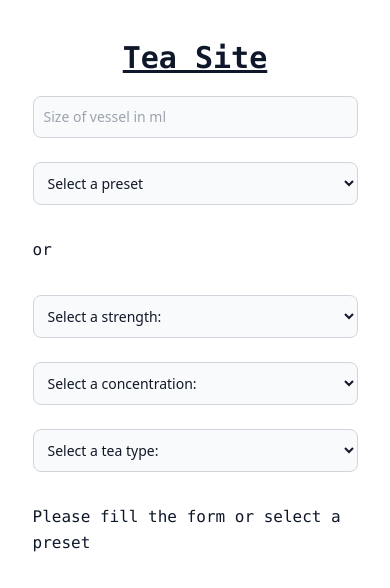
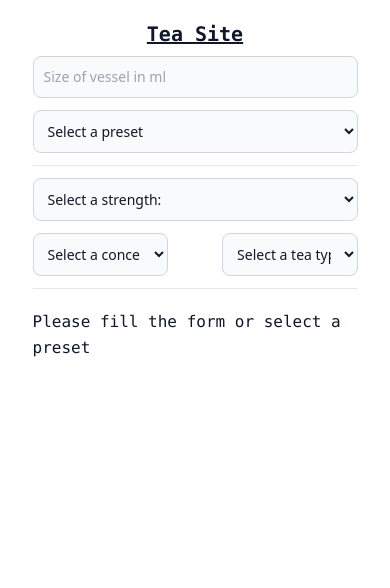
Before and after one commit to bosi-programming/tea-site, a React (Vite) app: page / in a window 390 px wide. Shown: the top 588 px of the page. Built offline with nearby package versions, Linux system fonts and the light colour scheme.

Commit message:
Fix mobile version

```diff
--- a/src/App.constants.ts
+++ b/src/App.constants.ts
@@ -1,4 +1,4 @@
-import { TConcentration, TStrength, TTea } from './App.types';
+import { TConcentration, TStrength } from './App.types';
 
 export const BASE_INFUSION_TIME: Record<
   TStrength,
--- a/src/App.tsx
+++ b/src/App.tsx
@@ -5,14 +5,13 @@ import { useInfusionStore } from './stores';
 
 function App() {
   const intl = useIntl();
-  const { grams, infusionsTime, totalInfusions } =
-    useInfusionStore();
+  const { grams, infusionsTime, totalInfusions } = useInfusionStore();
   const shouldShowInfusionSection = grams && infusionsTime && totalInfusions;
 
   return (
     <main
       className={`flex h-screen w-screen flex-col items-center bg-white
-      pt-10 dark:bg-green sm:pt-20 lg:justify-center lg:p-0`}
+      pt-5 dark:bg-green md:pt-20 lg:justify-center lg:p-0`}
     >
       <Title>{intl.formatMessage({ id: 'title' })}</Title>
       <TeaForm />
--- a/src/components/Button.tsx
+++ b/src/components/Button.tsx
@@ -9,6 +9,8 @@ export interface ButtonProps {
 }
 
 const baseClasses = [
+  'text-sm',
+  'md:text-sm',
   'text-center',
   'w-6/12',
   'rounded',
--- a/src/components/Input.tsx
+++ b/src/components/Input.tsx
@@ -14,7 +14,7 @@ export function Input({ labelChildren, ...rest }: InputProps) {
       {...rest}
       className={classNames(
         `bg-gray-50 border border-gray-300 text-gray-900
-          mb-6 text-sm rounded-lg focus:ring-blue-500
+          mb-3 md:mb-6 text-sm rounded-lg focus:ring-blue-500
           focus:border-blue-500 p-2.5 dark:bg-green dark:border-emerald
           outline-none
           dark:placeholder-peach dark:text-peach
--- a/src/components/Selector.tsx
+++ b/src/components/Selector.tsx
@@ -12,7 +12,7 @@ export function Selector({ labelChildren, options, ...rest }: SelectorProps) {
       aria-label={labelChildren as string}
       {...rest}
       className={classNames(
-        `bg-gray-50 border border-gray-300 text-gray-900 mb-6 text-sm rounded-lg
+        `bg-gray-50 border border-gray-300 text-gray-900 mb-3 md:mb-6 text-sm rounded-lg
           focus:ring-blue-500 focus:border-blue-500 p-2.5 dark:bg-green
           dark:border-emerald dark:placeholder-emerald dark:text-peach dark:focus:ring-emerald
           outline-none
--- a/src/components/Title.tsx
+++ b/src/components/Title.tsx
@@ -9,7 +9,8 @@ export function Title({ className, children }: TitleProps) {
   return (
     <h1
       className={classNames(
-        'text-3xl',
+        'text-xl',
+        'md:text-3xl',
         'font-bold',
         'font-mono',
         'underline',
--- a/src/modules/StartInfusionSection/StartInfusionSection.tsx
+++ b/src/modules/StartInfusionSection/StartInfusionSection.tsx
@@ -23,13 +23,13 @@ export function StartInfusionSection() {
   // TODO: Add reset button
   return (
     <section className="w-5/6 max-w-screen-md text-left">
-      <Paragraph>
+      <Paragraph className="text-sm">
         <span className="dark:text-pink">
           <Leaf height={24} width={24} className="inline-block align-middle" />{' '}
         </span>
         {grams} g
       </Paragraph>
-      <Paragraph>
+      <Paragraph className="text-sm">
         <span className="dark:text-pink">
           <Cup height={24} width={24} className="inline-block align-middle" />{' '}
         </span>
--- a/src/modules/StartInfusionSection/components/CaffeineConsumed/CaffeineConsumed.tsx
+++ b/src/modules/StartInfusionSection/components/CaffeineConsumed/CaffeineConsumed.tsx
@@ -31,10 +31,14 @@ export function CaffeineConsumed({ steep }: CaffeineConsumedProps) {
     caffeineConsumed > maxCaffeine ? maxCaffeine : caffeineConsumed;
 
   return (
-    <Paragraph>
-        <span className="dark:text-pink">
-          <Caffeine height={24} width={24} className="inline-block align-middle" />{' '}
-        </span>
+      <Paragraph className="text-sm">
+      <span className="dark:text-pink">
+        <Caffeine
+          height={24}
+          width={24}
+          className="inline-block align-middle"
+        />{' '}
+      </span>
       {intl.formatMessage(
         { id: 'caffeineConsumed' },
         { caffeineConsumed: caffeineConsumedText, maxCaffeine },
--- a/src/modules/StartInfusionSection/components/Timer/Timer.tsx
+++ b/src/modules/StartInfusionSection/components/Timer/Timer.tsx
@@ -27,7 +27,7 @@ export function Timer({
 
   return (
     <div className="w-full text-center">
-      <Paragraph className="mt-10">
+      <Paragraph className="mt-0 text-sm md:mt-10">
         {intl.formatMessage(
           { id: 'timerInfusions' },
           {
@@ -42,7 +42,7 @@ export function Timer({
                 onChange={(e) =>
                   e.target.value && setSteep(Number(e.target.value))
                 }
-                className="w-16 text-center"
+                className="!mb-0 w-16 text-center"
               />
             ),
             totalSteeps: infusionsTime.length,
--- a/src/modules/TeaForm/TeaForm.tsx
+++ b/src/modules/TeaForm/TeaForm.tsx
@@ -8,7 +8,7 @@ export function TeaForm() {
   const { grams, infusionsTime, hideForm } = useInfusionStore();
 
   return (
-    <form className="mt-5 flex w-5/6 max-w-screen-md flex-col justify-center lg:mt-10">
+    <form className="mt-2 md:mt-5 flex w-5/6 max-w-screen-md flex-col justify-center lg:mt-10">
       {!hideForm ? <Form /> : null}
       {!grams || !infusionsTime ? (
         <Paragraph>{intl.formatMessage({ id: 'pleaseFill' })}</Paragraph>
--- a/src/modules/TeaForm/components/Form.tsx
+++ b/src/modules/TeaForm/components/Form.tsx
@@ -47,9 +47,7 @@ export function Form() {
         className="w-full"
       />
       <PresetSelector />
-      <Paragraph className="mb-6">
-        {intl.formatMessage({ id: 'orLabel' })}
-      </Paragraph>
+      <hr className="pb-3" />
       <Selector
         labelChildren={intl.formatMessage({ id: 'strengthLabel' })}
         options={STRENGHTS}
@@ -60,6 +58,7 @@ export function Form() {
         }
         className="w-full"
       />
+      <div className="flex flex-row justify-between w-full md:block">
         <Selector
           labelChildren={intl.formatMessage({ id: 'concentrationLabel' })}
           options={CONCENTRATIONS}
@@ -68,7 +67,7 @@ export function Form() {
             e.target.value &&
             handleSetConcentration(e.target.value as TConcentration)
           }
-        className="w-full"
+          className="w-5/12 md:w-full"
         />
         <Selector
           labelChildren={intl.formatMessage({ id: 'teaTypeLabel' })}
@@ -77,8 +76,10 @@ export function Form() {
           onChange={(e) =>
             e.target.value && handleSetTeaType(e.target.value as TTea)
           }
-        className="w-full"
+          className="w-5/12 md:w-full"
         />
+      </div>
+      <hr className="pb-3" />
     </div>
   );
 }
```
Lines whose indentation alone changed are shown as unchanged.
